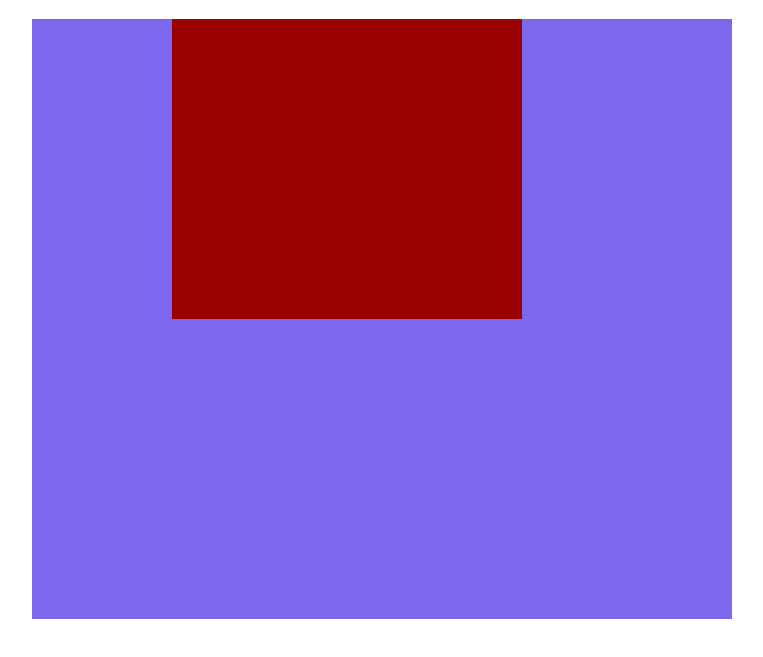
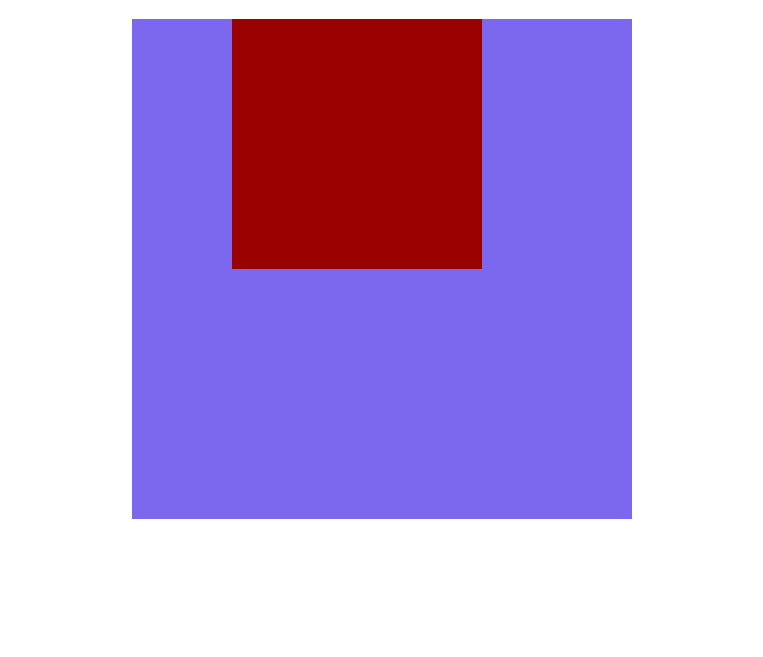
Before and after one commit to abuhorainhero/css-box-animation, a plain HTML site: page index.html in a window 1280 px wide. Shown: the part 69-726 px from the top of the page, without its empty margins (258-1021 px from the left). Drawn offline with Linux system fonts and the light colour scheme.

Commit message:
parent height & width

```diff
--- a/style.css
+++ b/style.css
@@ -3,12 +3,13 @@ body {
   justify-content: center;
   align-items: center;
   flex-direction: column;
+  padding-bottom: 50px;
 }
 
 .parent {
   background-color: mediumslateblue;
-  width: 700px;
-  height: 600px;
+  width: 500px;
+  height: 500px;
 }
 
 .child {
```
